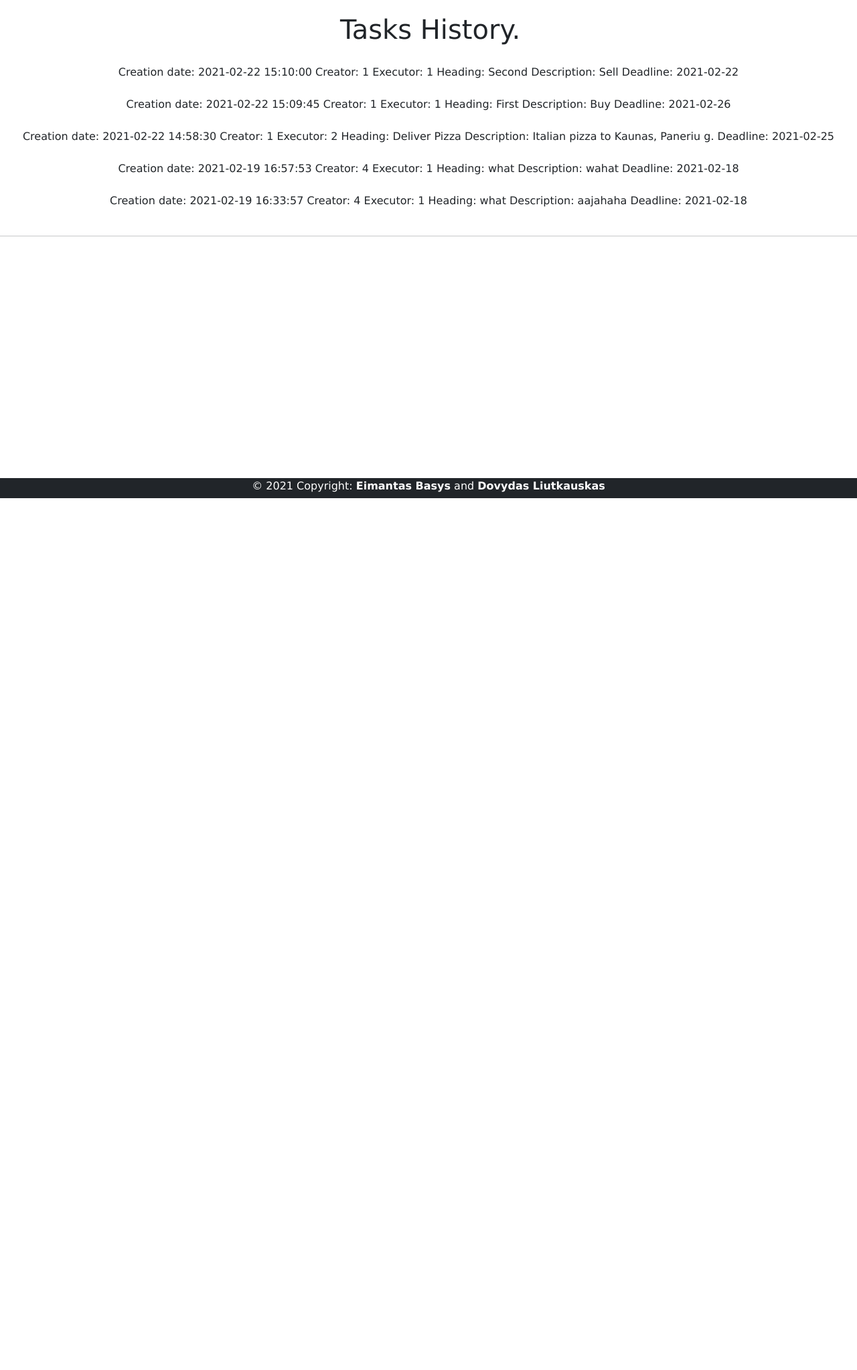
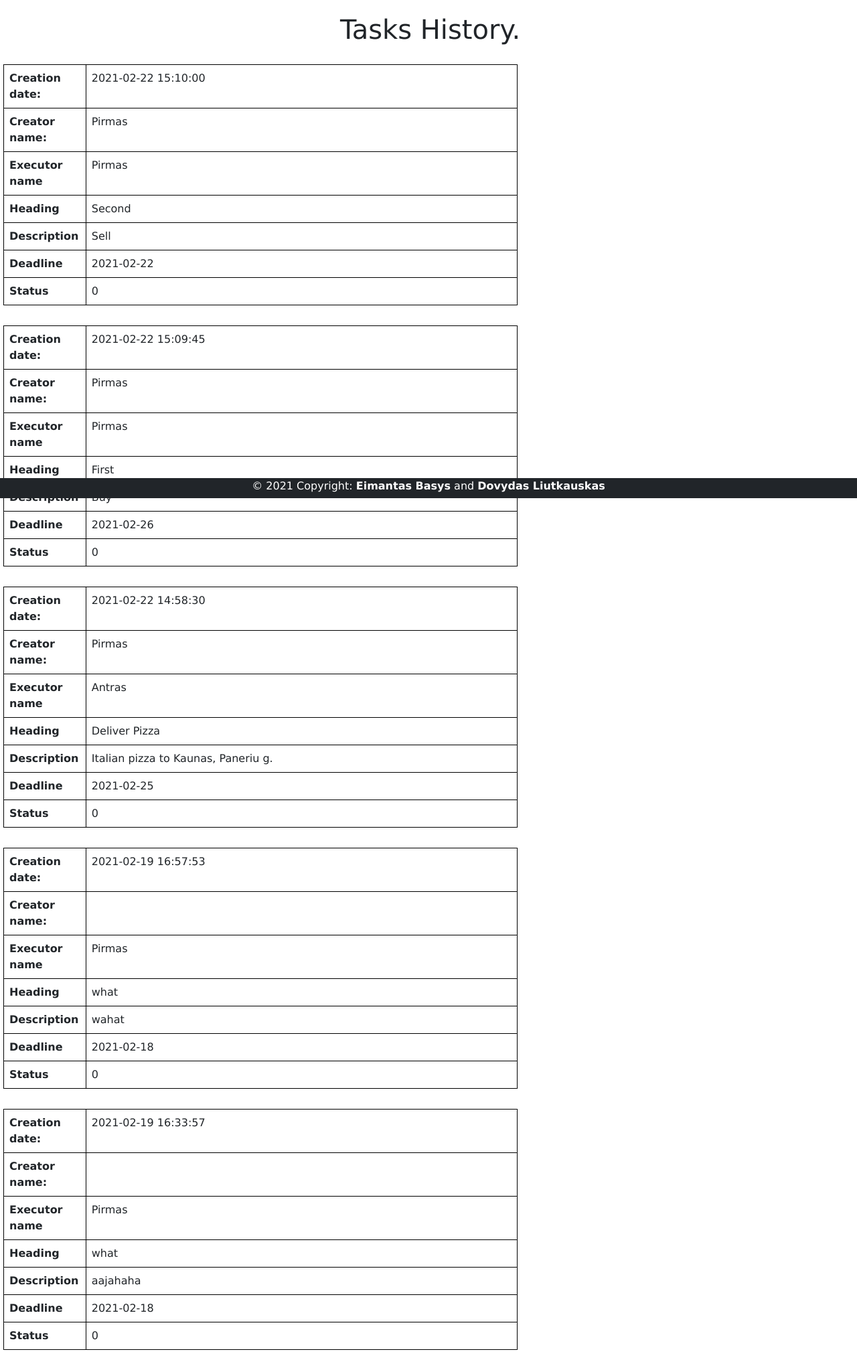
Before and after one commit to Eimantas93/TM, a Flask app: page /tasks in a window 1280 px wide. Shown: the part 56-2102 px from the top of the page at 67% size. Before the commit the page ends 800 px from the top, so only its background shows below. Run offline with Flask 2, Linux system fonts and the light colour scheme; a user stored in the database is signed in; data comes from the database, SQL or seed files in the repository.

Commit message:
History full functionality

```diff
--- a/application.py
+++ b/application.py
@@ -178,7 +178,10 @@ def tasks():
                (session["user_id"], session["user_id"]))
     rows = db.fetchall()
 
-    return render_template("tasks.html", rows=rows)
+    db.execute("SELECT * FROM users")
+    users = db.fetchall()
+
+    return render_template("tasks.html", rows=rows, users=users)
 
 
 @app.route("/edit_task", methods=["GET", "POST"])
--- a/templates/tasks.html
+++ b/templates/tasks.html
@@ -8,18 +8,50 @@ All tasks
 <h1 class="pageTitle">Tasks History.</h1>
 
 {% for row in rows %}
-<center>
-    Creation date: {{ row[5] }}
-    Creator: {{ row[1] }}
-    Executor: {{ row[2] }}
-    Heading: {{ row[3] }}
-    Description: {{ row[4] }}
-    Deadline: {{ row[6] }}
-</center>
-<br>
 
-
+<div class="container-2">
+    <table class="table">
+        <tr class="borderr">
+            <th scope="col" class="borderName">Creation date:</th>
+            <td class="borderr">{{ row[5] }}</td>
+        </tr>
+        <tr class="borderr">
+            <th scope="col" class="borderName">Creator name:</th>
+            <td class="borderr">
+                {% for user in users %}
+                {% if user[0] == row[1] %}
+                {{ user[1] }}
+                {% endif %}
+                {% endfor %}
+            </td>
+        </tr>
+        <tr class="borderr">
+            <th scope="col" class="borderName">Executor name</th>
+            <td class="borderr">
+                {% for user in users %}
+                {% if user[0] == row[2] %}
+                {{ user[1] }}
+                {% endif %}
+                {% endfor %}
+            </td>
+        </tr>
+        <tr class="borderr">
+            <th scope="col" class="borderName">Heading</th>
+            <td class="borderr">{{ row[3] }}</td>
+        </tr>
+        <tr class="borderr">
+            <th scope="col" class="borderName">Description</th>
+            <td class="borderr">{{ row[4] }}</td>
+        </tr>
+        <tr class="borderr">
+            <th scope="col" class="borderName">Deadline</th>
+            <td class="borderr">{{ row[6] }}</td>
+        </tr>
+        <tr class="borderr">
+            <th scope="col" class="borderName">Status</th>
+            <td class="borderr">{{ row[7] }}</td>
+        </tr>
+    </table>
+</div>
 {% endfor %}
-<hr>
-<!-- Need to loop over existing tasks with jinja -->
 {% endblock %}
```
